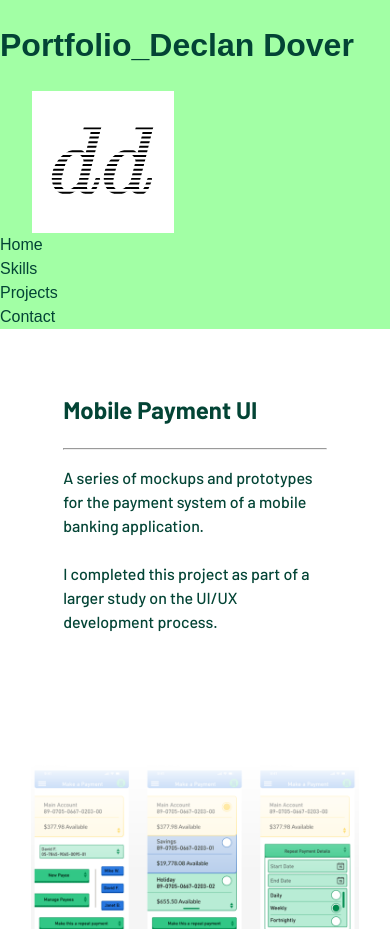
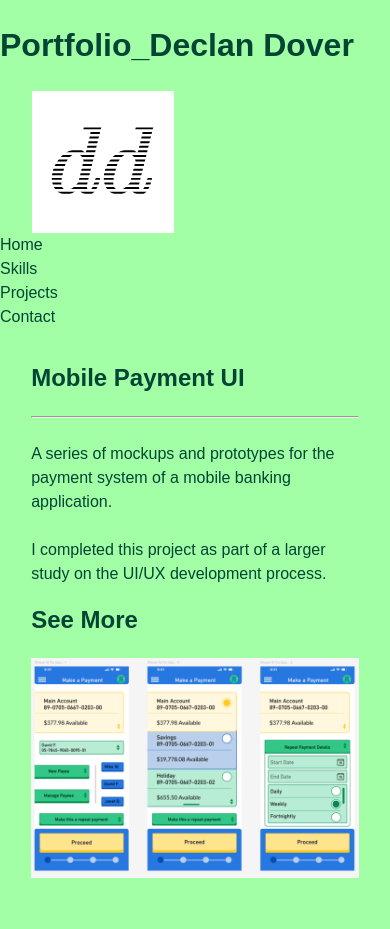
Before and after one commit to DWDDover/WEB504-Assessment-2, a website: page components/projects/projects.html in a window 390 px wide. Shown: the top 929 px of the page. Drawn offline with Linux system fonts and the light colour scheme; files whose address does not match are found by name.

Commit message:
finished project page layout

```diff
--- a/assets/global-styles/global.css
+++ b/assets/global-styles/global.css
@@ -55,10 +55,23 @@ main {
     font-size: 28pt;
 }
 
+
+button {
+    background-color: transparent;
+    border: 2px solid var(--color-text);
+    padding: 0.5em;
+    font-size: 14pt;
+    min-width: 200px;
+    color: inherit;
+    transition: 0.5s;
+    margin: 0.5em;
+}
+
 button:hover {
     box-shadow: 7px 6px 0 0 var(--color-text);
     transition: 0.5s;
     cursor: pointer;
+    background-color: var(--color-accent);
 }
 
 button:active {
--- a/components/projects/projects.css
+++ b/components/projects/projects.css
@@ -1,80 +1,61 @@
-.content {
-    grid-area: contents;
-    background-color:  rgb(255,255,255);
-    margin-bottom: 2rem;
-    overflow: hidden;
-    max-height: 400px;
-    display: grid;
-    grid-template-columns: 2fr 2rem 1fr;
-    grid-template-rows: 1fr;
-    grid-template-areas:
-    'description . img';
+.decorative {
+    font-size: clamp(5vw, 65pt, 10vw);
+    font-weight: 900;
 }
 
-.see-more {
-    outline: none;
-    cursor: pointer;
-    border: none;
-    background-color: var(--color3);
-    color: white;
-    max-width: 14em;
-    border-radius: 0.5rem;
-    padding: 0.5em;
-    text-align: center;
-    place-self: left;
+.title-container {
+    display: grid;
+    grid-template-columns: 4fr 1fr;
 }
 
-.see-more:hover, .see-more:focus {
-    background-color: var(--darkbg);
+.content-container {
+    /* display: grid;
+    grid-template-columns: 1fr 1fr 1fr; */
+    display: flex;
+    flex-direction: row;
+    justify-content: space-evenly;
 }
 
-.see-more:active {
-    background-color: white;
-    color: black;
-    outline: 2px solid;
+.project-thumb {
+    height: 40%;
+    object-fit: cover;
+    border: 3px solid var(--color-accent);
+    place-self: center;
 }
 
-.thumb-img {
-    grid-area: img;
-    height: 100%;
-    width: 100%;
-    /* border: 2px solid black; */
-    border-radius: 0 0.5em 0.5em 0;
-    object-fit: cover;
-    mask: linear-gradient(90deg, transparent, black);
-    background-color: white;
-    /* filter: blur(1.5px); */
+.content-container > div:nth-child(2n+1) .project .expand {
+    border: none;
+    background-color: var(--color-background);
+    color: var(--color-text);
 }
 
-.description {
-    grid-area: description;
-    margin: 2em;
+.content-container > div:nth-child(2n+1) .project .expand:hover {
+    background-color: var(--color-accent);
+    transform: scale(1.05);
+    transition: 0.5s;
+    cursor: pointer;
 }
 
-.text-area {
-    height: 100%;
-    grid-area: main;
-    font-family: "Barlow", sans-serif;
-    font-weight: 500;
-    font-style: normal;
-    /* background-color: rgb(255,255,255,0.9); */
+.expand {
+    width: 60%;
+    place-self: center;
+}
+
+.project {
     display: flex;
     flex-direction: column;
+    justify-content: space-between;
 }
 
-@media only screen and (max-width: 900px) {
-    .content {
-        display: flex;
+@media only screen and (max-width: 800px) {
+    .title-container {
+    display: flex;
+    flex-direction: column;
+    }
+    .content-container {
         flex-direction: column;
-    }
-    .content {
-        max-height: 600px;
-    }
-    .skill {
-        margin: 2em;
-    }
-    .thumb-img {
-        border-radius: 0 0 0.5em 0.5em;
-        mask: linear-gradient(180deg, transparent, black, black);
+        /* display: grid;
+        grid-template-rows: 1fr 1fr 1fr;
+        grid-template-columns: none; */
     }
 }
--- a/components/themeswitcher/themeswitch.css
+++ b/components/themeswitcher/themeswitch.css
@@ -10,18 +10,6 @@
     text-align: center;
 }
 
-.theme-switcher button {
-    border-radius: var(--border-radius);
-    background-color: transparent;
-    border: 2px solid var(--color-text);
-    padding: 0.5em;
-    font-size: 14pt;
-    min-width: 200px;
-    color: inherit;
-    transition: 0.5s;
-    margin: 0.5em;
-}
-
 .theme-btn[aria-pressed="true"] {
     color: var(--color-background);
     background-color: var(--color-text);
--- a/components/themeswitcher/themeswitch.js
+++ b/components/themeswitcher/themeswitch.js
@@ -5,6 +5,7 @@ class tswitch extends HTMLElement {
 
 connectedCallback() {
     this.innerHTML = `
+    <div class="tswitch">
         <h2 class="theme-picker-title">Pick a Theme</h2>
         <div class="theme-switcher">
                 <button data-theme="green" aria-pressed="true" class="theme-btn">Green</button>
@@ -12,6 +13,7 @@ connectedCallback() {
                 <button data-theme="pink" aria-pressed="false" class="theme-btn">Pink</button>
                 <button data-theme="orange" aria-pressed="false" class="theme-btn">Orange</button>
         </div>
+      </div>
     `;
 }
 }
```
Also changed, not shown: components/header/header.css (+1 -8 lines), components/skills/skills.css (+14 -1 lines), pages/projects.html (+81 -0 lines), pages/skills.html (+5 -3 lines).
